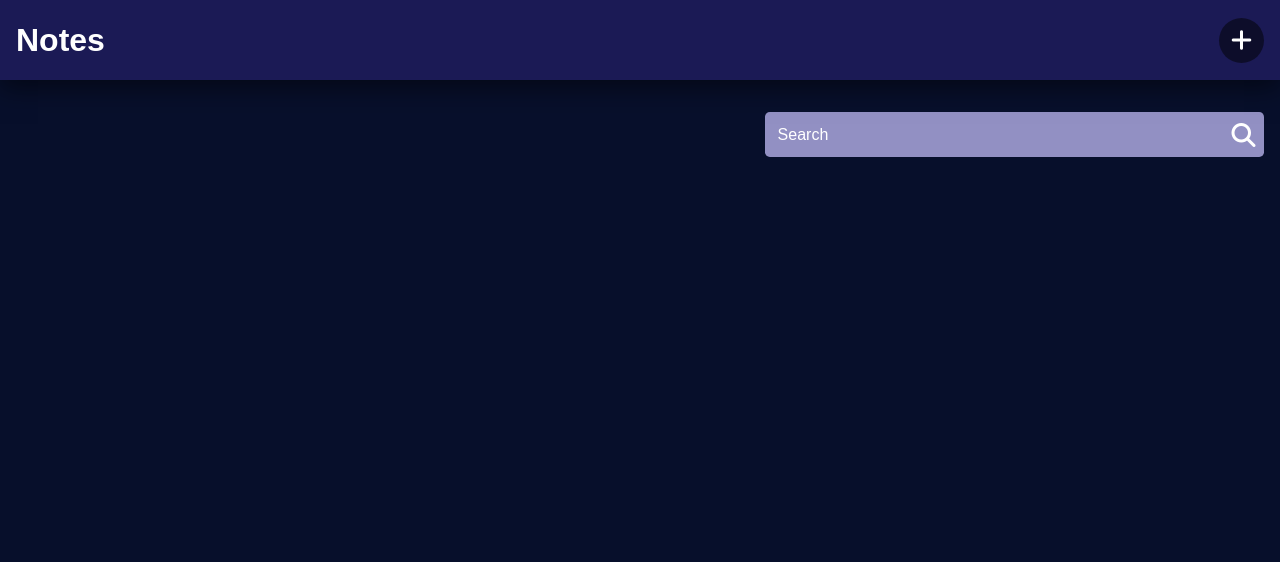
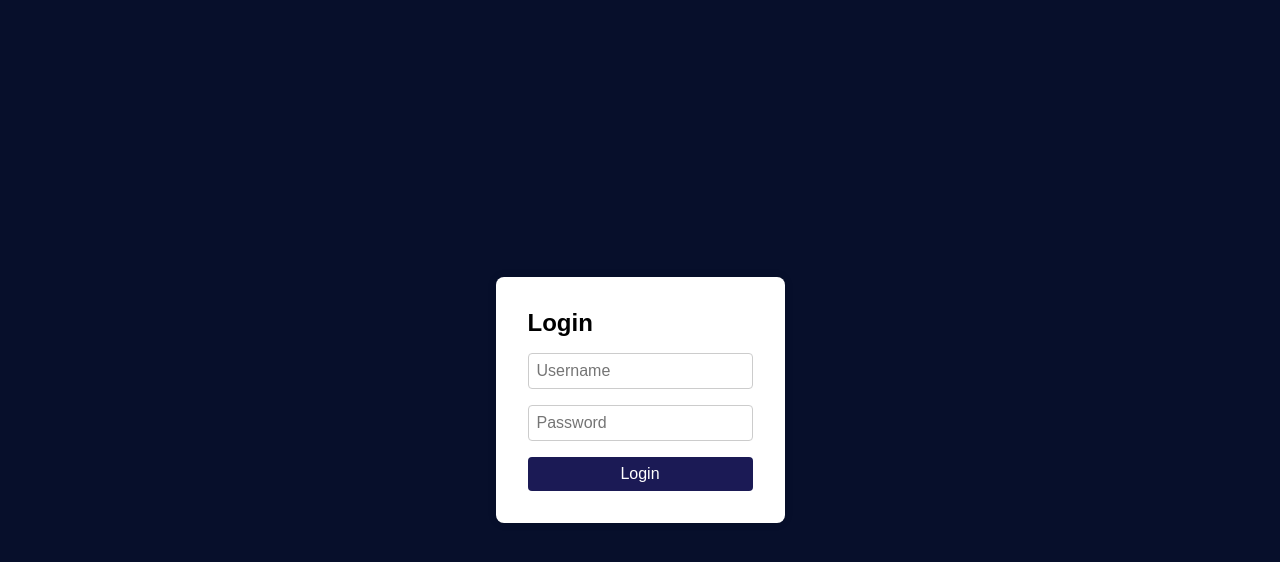
Before and after one commit to wanfrev/react-noteapp, a React (Vite) app in the folder note-app/: page / in a window 1280 px wide. Shown: the top 562 px of the page. Built offline with nearby package versions, Linux system fonts and the light colour scheme.

Commit message:
Agregado componente Login
Agregado el Login con su CSS e implementado en el App.jsx

```diff
--- a/note-app/src/App.jsx
+++ b/note-app/src/App.jsx
@@ -1,11 +1,13 @@
-import './assets/css/app.css'
-import { Nav } from './components/Nav'
-import { Card } from './components/Card'
-import { AddNote } from './components/AddNote'
-import { Details } from './components/Details'
-import { useEffect, useState } from 'react'
+import './assets/css/app.css';
+import { Nav } from './components/Nav';
+import { Card } from './components/Card';
+import { AddNote } from './components/AddNote';
+import { Details } from './components/Details';
+import { Login } from './components/Login';
+import { useEffect, useState } from 'react';
 
 export default function App() {
+  const [isAuthenticated, setIsAuthenticated] = useState(false);
   const [onCreateNote, setOnCreateNote] = useState(false);
   const [onViewNote, setOnViewNote] = useState(false);
   const [notes, setNotes] = useState([]);
@@ -63,6 +65,10 @@ export default function App() {
       )
     : notes;
 
+  if (!isAuthenticated) {
+    return <Login onLogin={setIsAuthenticated} />;
+  }
+
   return (
     <div className='app'>
       <Nav setOpen={setOnCreateNote} />
--- /dev/null
+++ b/note-app/src/assets/css/login.css
@@ -0,0 +1,39 @@
+.login-wrapper {
+  display: flex;
+  justify-content: center;
+  align-items: center;
+  height: 100vh;
+  background-color: #070F2B;
+}
+
+.login-form {
+  background: white;
+  padding: 2rem;
+  border-radius: 8px;
+  box-shadow: 0 0 10px rgba(0, 0, 0, 0.1);
+  display: flex;
+  flex-direction: column;
+  gap: 1rem;
+}
+
+.login-heading {
+  margin: 0;
+  font-size: 1.5rem;
+}
+
+.login-form input {
+  padding: 0.5rem;
+  border: 1px solid #ccc;
+  border-radius: 4px;
+  font-size: 1rem;
+}
+
+.login-btn {
+  padding: 0.5rem;
+  border: none;
+  border-radius: 4px;
+  background: #1B1A55;
+  color: white;
+  font-size: 1rem;
+  cursor: pointer;
+}
--- /dev/null
+++ b/note-app/src/components/Login.jsx
@@ -0,0 +1,44 @@
+import { useState } from 'react';
+import PropTypes from 'prop-types';
+import '../assets/css/login.css';
+
+export const Login = ({ onLogin }) => {
+  const [username, setUsername] = useState("");
+  const [password, setPassword] = useState("");
+
+  const handleSubmit = (e) => {
+    e.preventDefault();
+    if (username === "wanfrevlouis" && password === "123456") {
+      onLogin(true);
+    } else {
+      alert("Invalid credentials");
+    }
+  };
+
+  return (
+    <div className="login-wrapper">
+      <form className="login-form" onSubmit={handleSubmit}>
+        <h2 className="login-heading">Login</h2>
+        <input
+          type="text"
+          placeholder="Username"
+          value={username}
+          onChange={(e) => setUsername(e.target.value)}
+          required
+        />
+        <input
+          type="password"
+          placeholder="Password"
+          value={password}
+          onChange={(e) => setPassword(e.target.value)}
+          required
+        />
+        <button type="submit" className="login-btn">Login</button>
+      </form>
+    </div>
+  );
+};
+
+Login.propTypes = {
+  onLogin: PropTypes.func.isRequired,
+};
```
